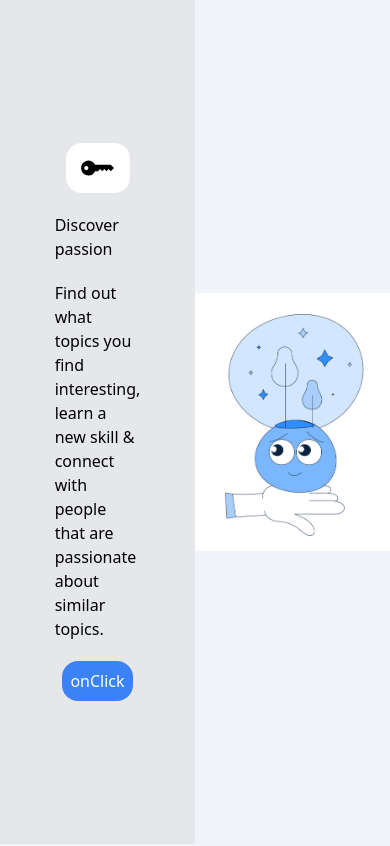
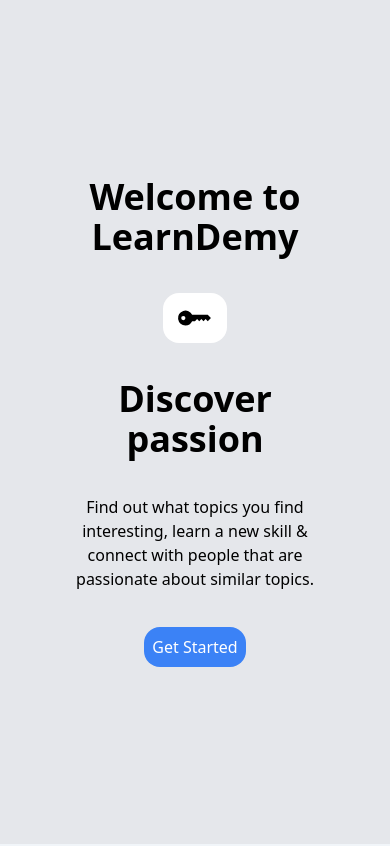
Before and after one commit to 202303-PRM-TR-FEW/CapstoneProject-Team2, a Next.js app: page / in a window 390 px wide. Shown: the top 846 px of the page. Built offline with nearby package versions, Linux system fonts and the light colour scheme; what tailwindcss-animated would draw is missing.

Commit message:
fixed image and made responsive

```diff
--- a/app/page.js
+++ b/app/page.js
@@ -2,10 +2,10 @@
 
 import Link from "next/link";
 import { BsFillKeyFill } from "react-icons/bs";
-import home from "@/public/assets/home.png";
+import login from "@/public/assets/login.png";
 import Image from "next/image";
-import { useEffect, useState } from "react";
-import  Model  from "react-modal"
+import {  useState } from "react";
+
 import Form from "../components/Form"
 
 const Page = () => {
@@ -19,22 +19,23 @@ const Page = () => {
 
   return (
 
-    <div className="flex ">
-      <div className=" flex w-1/2 h-screen  bg-gray-200 items-center justify-center ">
-        <div className="flex flex-col gap-5 items-center mx-16 ">
+    <div className="sm:flex  ">
+      <div className=" flex md:w-1/2 h-screen  w-full bg-gray-200 items-center justify-center ">
+        <div className="flex flex-col gap-9 items-center  text-center mx-16 ">
+          <span className="text-4xl font-bold">Welcome to LearnDemy</span>
           <BsFillKeyFill className=" bg-white p-2 w-16 rounded-2xl " size={50} />
-          <h1>Discover passion</h1>
+          <h1 className="text-4xl font-bold">Discover passion</h1>
           <p>
             Find out what topics you find interesting, learn a new skill &
             connect with people that are passionate about similar topics.
           </p>
           <button onClick={handleOpenForm} className=" text-white bg-blue-500 p-2 rounded-2xl">
-            {/* <Link href="home">Get Started</Link> */} onClick
+            <Link href="home">Get Started</Link>
           </button>
         </div>
       </div>
-      <div className="flex w-1/2 h-screen items-center rounded-full ">
-        <Image src={home} priority={true} alt="home-image" />
+      <div className="flex md:w-1/2 h-screen justify-center items-center  ">
+        <Image src={login} priority={true} alt="home-image" />
       </div>
 
        { openForm &&  <Form handleOpenForm={handleOpenForm}/>}
```
Also changed, not shown: public/assets/login.png (added).
